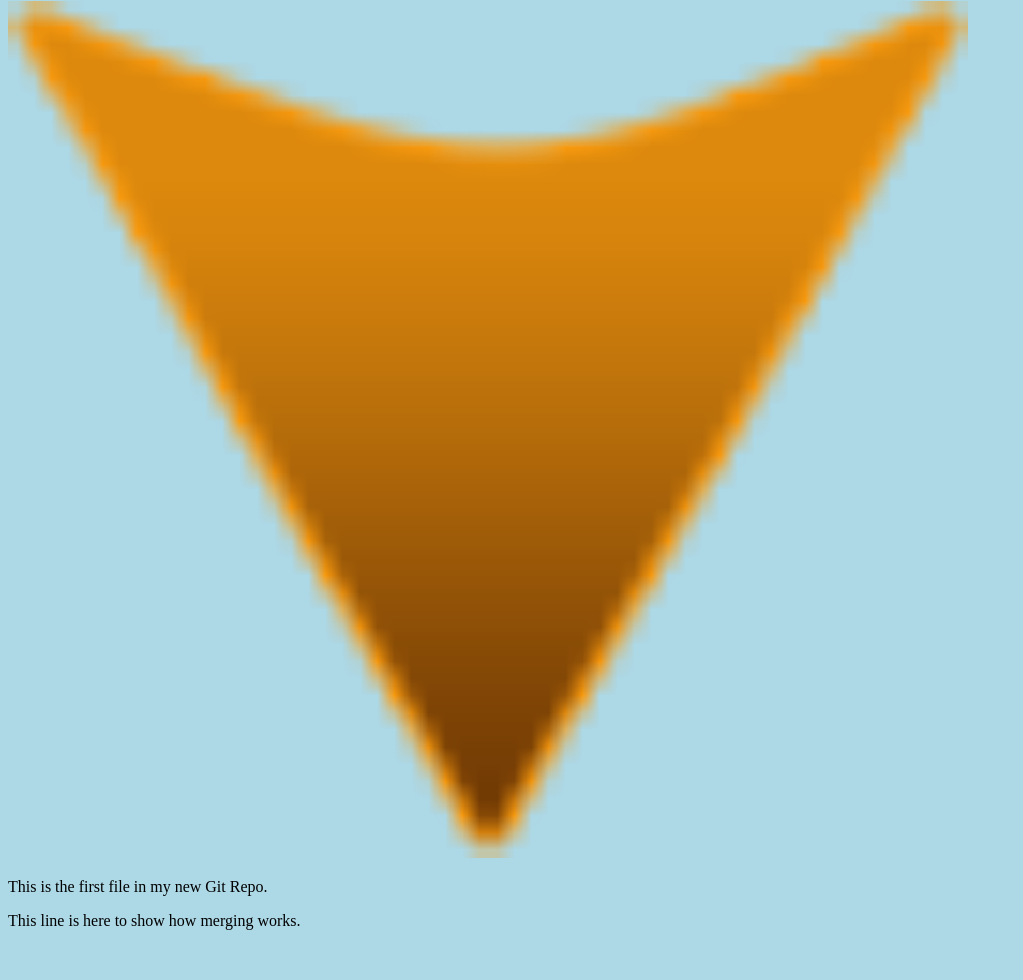
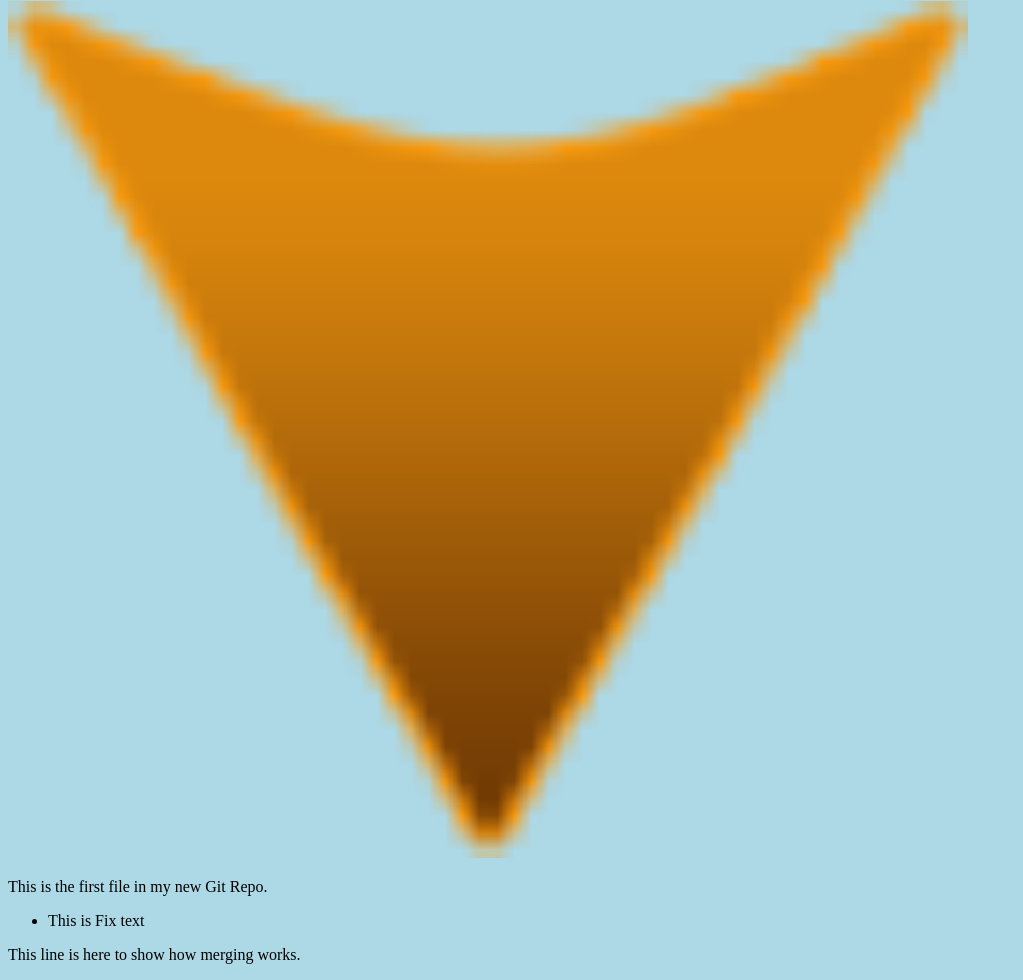
Before and after one commit to BruceLowenthal/hello-world, a plain HTML site: page index.html in a window 1280 px wide. Shown: the part 79-1059 px from the top of the page, without its empty margins (0-1023 px from the left). Before the commit the page ends 1025 px from the top, so only its background shows below. Drawn offline with Linux system fonts and the light colour scheme.

Commit message:
add fix ul li

```diff
--- a/index.html
+++ b/index.html
@@ -10,6 +10,7 @@
 <div><img src="arrow.png" alt="Hello World from Space"
 style="width:100%;max-width:960px"></div>
 <p>This is the first file in my new Git Repo.</p>
+<ul><li>This is Fix text</li></ul>
 <p>This line is here to show how merging works.</p>
 
 </body>
```
